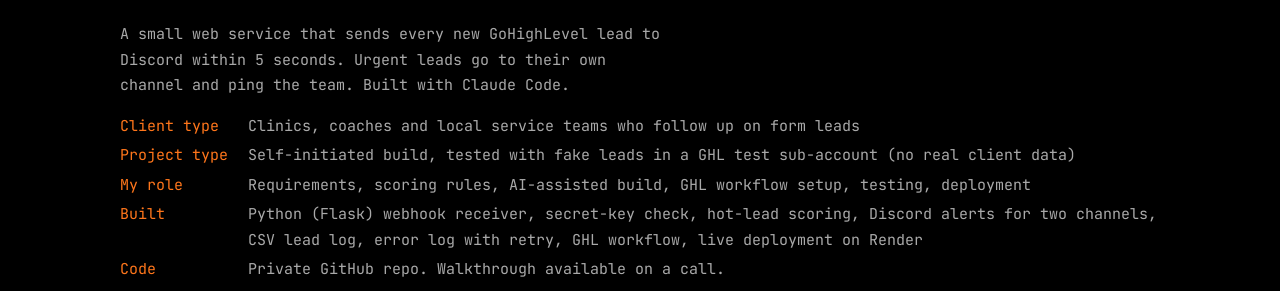
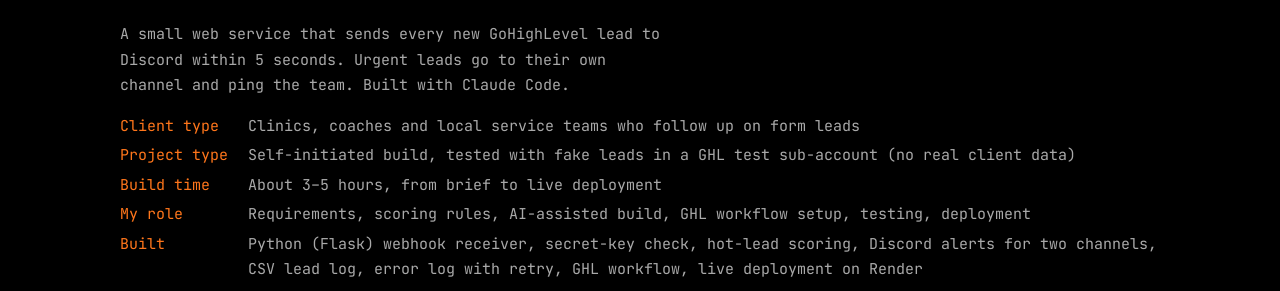
Before and after one commit to jaredalquisalas03/portfolio, a plain HTML site: page case-studies/ghl-lead-alert.html in a window 1280 px wide. Shown: the part 388-679 px from the top of the page. Drawn offline with Linux system fonts and the light colour scheme.

Commit message:
Add build time to GHL Instant Lead Alert case study (#2)
* Initial MAS system structure

Co-Authored-By: Claude Opus 5.5 <noreply@anthropic.com>
Claude-Session: https://claude.ai/code/session_01NsB1Cj6Gu2n3o9QdZAbAfm

* Remove va-ops-hub (moved to its own repo)

Co-Authored-By: Claude Opus 5.5 <noreply@anthropic.com>
Claude-Session: https://claude.ai/code/session_01NsB1Cj6Gu2n3o9QdZAbAfm

* Add build time to lead alert case study

Co-Authored-By: Claude Opus 5.5 <noreply@anthropic.com>
Claude-Session: https://claude.ai/code/session_01NsB1Cj6Gu2n3o9QdZAbAfm

---------

Co-authored-by: Claude <noreply@anthropic.com>

```diff
--- a/case-studies/ghl-lead-alert.html
+++ b/case-studies/ghl-lead-alert.html
@@ -4,7 +4,7 @@
 <nav aria-label="Main"><button class="menu-btn" aria-expanded="false" aria-controls="menu" aria-label="Menu">Menu</button>
 <ul id="menu"><li><a href="../index.html#work">Work</a></li><li><a href="../index.html#services">Services</a></li><li><a href="../index.html#process">Process</a></li><li><a href="../index.html#about">About</a></li><li><a class="cta" href="https://api.leadconnectorhq.com/widget/bookings/discovery-call-booking-jared" target="_blank" rel="noopener">Hire me</a></li></ul></nav></div></header>
 <main id="main"><section class="hero"><div class="wrap"><p><a href="../index.html#work">Back to work</a></p><h1>GHL Instant Lead Alert</h1>
-<p class="lead">A small web service that sends every new GoHighLevel lead to Discord within 5 seconds. Urgent leads go to their own channel and ping the team. Built with Claude Code.</p><dl class="meta"><dt>Client type</dt><dd>Clinics, coaches and local service teams who follow up on form leads</dd><dt>Project type</dt><dd>Self-initiated build, tested with fake leads in a GHL test sub-account (no real client data)</dd><dt>My role</dt><dd>Requirements, scoring rules, AI-assisted build, GHL workflow setup, testing, deployment</dd><dt>Built</dt><dd>Python (Flask) webhook receiver, secret-key check, hot-lead scoring, Discord alerts for two channels, CSV lead log, error log with retry, GHL workflow, live deployment on Render</dd><dt>Code</dt><dd>Private GitHub repo. Walkthrough available on a call.</dd></dl>
+<p class="lead">A small web service that sends every new GoHighLevel lead to Discord within 5 seconds. Urgent leads go to their own channel and ping the team. Built with Claude Code.</p><dl class="meta"><dt>Client type</dt><dd>Clinics, coaches and local service teams who follow up on form leads</dd><dt>Project type</dt><dd>Self-initiated build, tested with fake leads in a GHL test sub-account (no real client data)</dd><dt>Build time</dt><dd>About 3&ndash;5 hours, from brief to live deployment</dd><dt>My role</dt><dd>Requirements, scoring rules, AI-assisted build, GHL workflow setup, testing, deployment</dd><dt>Built</dt><dd>Python (Flask) webhook receiver, secret-key check, hot-lead scoring, Discord alerts for two channels, CSV lead log, error log with retry, GHL workflow, live deployment on Render</dd><dt>Code</dt><dd>Private GitHub repo. Walkthrough available on a call.</dd></dl>
 <section class="wrap case">
   <h2>The problem</h2>
   <p>Speed to lead decides who gets the booking. But most small teams find out about new leads too late:</p>
```
